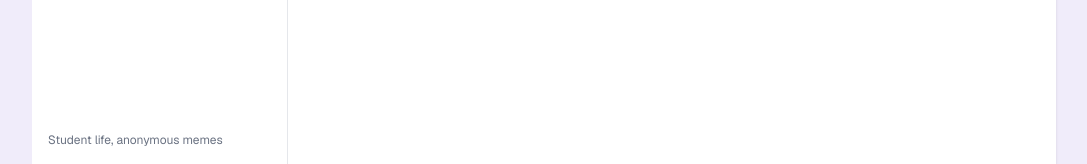
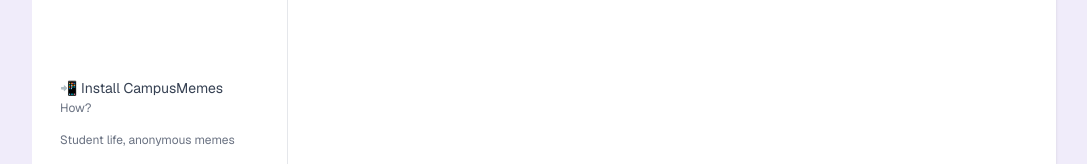
Before and after one commit to kuteesatendojeremiah/Campusmemes, a Next.js app: page /profile in a window 1280 px wide. Shown: the part 636-800 px from the top of the page, without its empty margins (96-1183 px from the left). Built offline with nearby package versions, Linux system fonts and the light colour scheme; no server answers.

Commit message:
Move 'Install app' out of the floating button into Profile and the sidebar
Co-Authored-By: Claude Sonnet 5.5 <noreply@anthropic.com>

```diff
--- a/src/app/(app)/profile/ProfileActions.tsx
+++ b/src/app/(app)/profile/ProfileActions.tsx
@@ -3,6 +3,7 @@ import { useState } from "react";
 import { useRouter } from "next/navigation";
 import { createClient } from "@/lib/supabase/client";
 import { randomAlias, randomAvatar } from "@/lib/alias";
+import InstallButton from "@/components/InstallButton";
 
 const DAY = 86_400_000;
 
@@ -59,6 +60,7 @@ export default function ProfileActions({ aliasChangedAt, dataSaver }: { aliasCha
         <span>📶 Data saver</span>
         <span className={`rounded-full px-3 py-0.5 text-xs font-bold ${saver ? "bg-share text-white" : "bg-gray-200"}`}>{saver ? "On" : "Off"}</span>
       </button>
+      <InstallButton className={row} />
       <a className={row} href="/premium">⭐ Premium</a>
       <a className={row} href="/earnings">💸 Tips &amp; earnings</a>
       <a className={row} href="/rules">📜 House rules</a>
--- /dev/null
+++ b/src/components/InstallButton.tsx
@@ -0,0 +1,32 @@
+"use client";
+import { useState, useSyncExternalStore } from "react";
+import { getInstallEvent, isInstalled, setInstallEvent, subscribeInstall } from "./install-store";
+
+/** "Install app" row. Uses the real install prompt when the browser offers it, else shows how to do it by hand. */
+export default function InstallButton({ className }: { className: string }) {
+  const evt = useSyncExternalStore(subscribeInstall, getInstallEvent, () => null);
+  const installed = useSyncExternalStore(subscribeInstall, isInstalled, () => false);
+  const [help, setHelp] = useState(false);
+  if (installed) return null;
+
+  return (
+    <>
+      <button
+        className={className}
+        onClick={async () => {
+          if (!evt) return setHelp((h) => !h);
+          await evt.prompt();
+          setInstallEvent(null);
+        }}
+      >
+        <span>📲 Install CampusMemes</span>
+        <span className="text-xs text-gray-500">{evt ? "Add to home screen" : "How?"}</span>
+      </button>
+      {help && !evt && (
+        <p className="rounded-lg bg-lilac p-3 text-xs text-gray-700">
+          Android Chrome: menu ⋮ → Add to Home screen. iPhone Safari: Share → Add to Home Screen. Computer: use the install icon in the address bar.
+        </p>
+      )}
+    </>
+  );
+}
--- a/src/components/PwaRegister.tsx
+++ b/src/components/PwaRegister.tsx
@@ -1,31 +1,22 @@
 "use client";
-import { useEffect, useState } from "react";
+import { useEffect } from "react";
+import { setInstallEvent, type InstallEvent } from "./install-store";
 
-type InstallEvent = Event & { prompt: () => Promise<void> };
-
+/** Registers the service worker and remembers the install prompt. It shows nothing itself. */
 export default function PwaRegister() {
-  const [installEvt, setInstallEvt] = useState<InstallEvent | null>(null);
-
   useEffect(() => {
     if ("serviceWorker" in navigator) navigator.serviceWorker.register("/sw.js").catch(() => {});
     const onPrompt = (e: Event) => {
-      e.preventDefault();
-      setInstallEvt(e as InstallEvent);
+      e.preventDefault(); // stop the browser's own banner; the Install button in Profile / sidebar uses it
+      setInstallEvent(e as InstallEvent);
     };
+    const onInstalled = () => setInstallEvent(null);
     window.addEventListener("beforeinstallprompt", onPrompt);
-    return () => window.removeEventListener("beforeinstallprompt", onPrompt);
+    window.addEventListener("appinstalled", onInstalled);
+    return () => {
+      window.removeEventListener("beforeinstallprompt", onPrompt);
+      window.removeEventListener("appinstalled", onInstalled);
+    };
   }, []);
-
-  if (!installEvt) return null;
-  return (
-    <button
-      onClick={async () => {
-        await installEvt.prompt();
-        setInstallEvt(null);
-      }}
-      className="fixed bottom-24 left-1/2 z-40 -translate-x-1/2 rounded-full bg-accent px-5 py-2 text-sm font-bold text-brand shadow-lg"
-    >
-      Add CampusMemes to Home Screen
-    </button>
-  );
+  return null;
 }
--- a/src/components/SideNav.tsx
+++ b/src/components/SideNav.tsx
@@ -2,6 +2,7 @@
 import Link from "next/link";
 import { usePathname } from "next/navigation";
 import { TABS, isActive } from "./nav-tabs";
+import InstallButton from "./InstallButton";
 
 /** Tablet and desktop navigation: a sticky sidebar. Hidden on phones, where BottomNav is used. */
 export default function SideNav() {
@@ -29,7 +30,10 @@ export default function SideNav() {
       <Link href="/create" className="mt-4 rounded-full bg-accent py-3 text-center font-extrabold text-brand shadow hover:brightness-95">
         + Create meme
       </Link>
-      <p className="mt-auto text-xs text-gray-500">Student life, anonymous memes</p>
+      <div className="mt-auto">
+        <InstallButton className="flex w-full flex-col items-start gap-0.5 rounded-xl px-3 py-2 text-left text-sm text-gray-700 hover:bg-lilac/60" />
+        <p className="mt-2 px-3 text-xs text-gray-500">Student life, anonymous memes</p>
+      </div>
     </aside>
   );
 }
--- /dev/null
+++ b/src/components/install-store.ts
@@ -0,0 +1,17 @@
+"use client";
+// Keeps the browser's "install app" event so a button can use it later, anywhere in the app.
+export type InstallEvent = Event & { prompt: () => Promise<void> };
+type W = Window & { __installEvt?: InstallEvent | null };
+
+const w = () => window as W;
+export const getInstallEvent = () => w().__installEvt ?? null;
+export const setInstallEvent = (e: InstallEvent | null) => {
+  w().__installEvt = e;
+  window.dispatchEvent(new Event("pwa-install-change"));
+};
+export const subscribeInstall = (cb: () => void) => {
+  window.addEventListener("pwa-install-change", cb);
+  return () => window.removeEventListener("pwa-install-change", cb);
+};
+export const isInstalled = () =>
+  window.matchMedia("(display-mode: standalone)").matches || (navigator as Navigator & { standalone?: boolean }).standalone === true;
```
